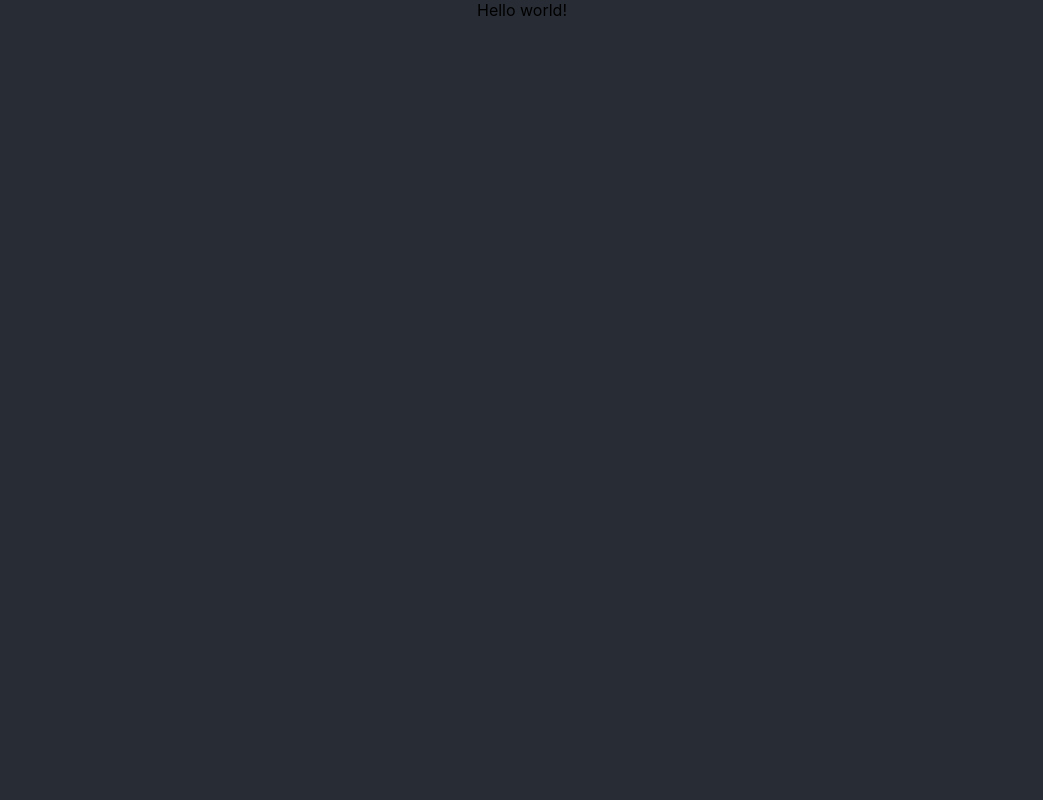
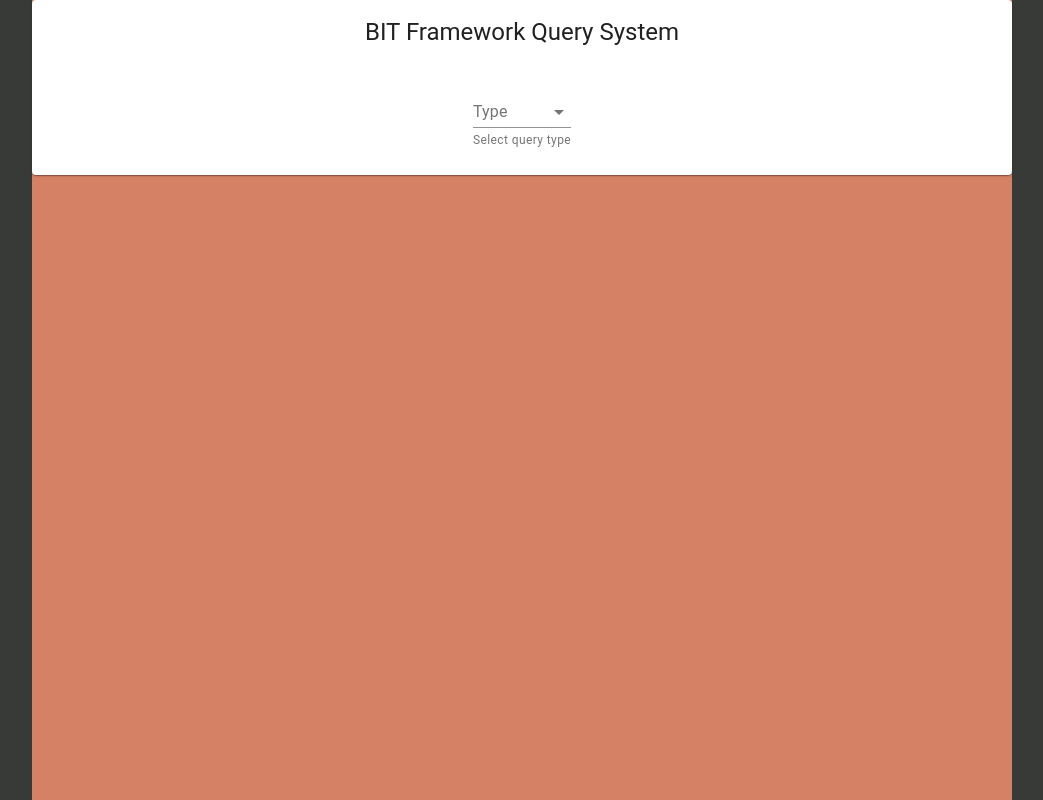
Before and after one commit to edendoron/bit-framework, a React (Create React App) app in the folder website/bit-ui/: page / in a window 1280 px wide. Shown: the whole page, without its empty margins (118-1161 px from the left). Built offline with nearby package versions, Linux system fonts and the light colour scheme; no server answers.

Commit message:
add Selector component

```diff
--- a/website/bit-ui/package.json
+++ b/website/bit-ui/package.json
@@ -3,6 +3,8 @@
   "version": "0.1.0",
   "private": true,
   "dependencies": {
+    "@material-ui/core": "^4.11.4",
+    "@material-ui/icons": "^4.11.2",
     "@testing-library/jest-dom": "^5.14.1",
     "@testing-library/react": "^11.2.7",
     "@testing-library/user-event": "^12.8.3",
@@ -10,6 +12,7 @@
     "@types/node": "^12.20.15",
     "@types/react": "^17.0.11",
     "@types/react-dom": "^17.0.7",
+    "axios": "^0.21.1",
     "react": "^17.0.2",
     "react-dom": "^17.0.2",
     "react-scripts": "4.0.3",
--- a/website/bit-ui/public/index.html
+++ b/website/bit-ui/public/index.html
@@ -24,20 +24,9 @@
       work correctly both with client-side routing and a non-root public URL.
       Learn how to configure a non-root public URL by running `npm run build`.
     -->
-    <title>React App</title>
+    <title>BIT UI</title>
   </head>
   <body>
-    <noscript>You need to enable JavaScript to run this app.</noscript>
     <div id="root"></div>
-    <!--
-      This HTML file is a template.
-      If you open it directly in the browser, you will see an empty page.
-
-      You can add webfonts, meta tags, or analytics to this file.
-      The build step will place the bundled scripts into the <body> tag.
-
-      To begin the development, run `npm start` or `yarn start`.
-      To create a production bundle, use `npm run build` or `yarn build`.
-    -->
   </body>
 </html>
--- a/website/bit-ui/src/App.tsx
+++ b/website/bit-ui/src/App.tsx
@@ -1,12 +1,54 @@
-import React from 'react';
+import React, {useEffect, useState} from 'react';
+import Axios from 'axios';
 import './App.css';
+import {Box, Card, CardContent, CardHeader} from '@material-ui/core'
+import {Selector} from "./components/Selector";
 
-function App() {
-  return (
-    <div className="App">
-      Hello world!
-    </div>
-  );
+const STORAGE_DATA_READ_URL = 'http://localhost:8082/data/read'
+
+export const App = () => {
+    const [queryType, setQueryType] = useState('');
+    const [data, setData] = useState();
+
+    const changeQueryType = (event: React.ChangeEvent<{ value: unknown }>) => {
+        setQueryType(event.target.value as string)
+    }
+
+    useEffect(() => {
+        Axios.get(STORAGE_DATA_READ_URL + '?config_failures').then((res) => {
+            setData(res.data)
+        })
+    }, [queryType]);
+
+    const renderData = () => {
+        switch (queryType){
+            case 'Reports':
+                break;
+            case 'BIT Status':
+                break;
+            case 'Config Files':
+                // return renderConfigs();
+        }
+        return <div/>;
+    }
+
+    // const renderSearch = () => {
+    //
+    // }
+
+    return (
+    <Box bgcolor="#373A36" minHeight="100vh" textAlign="center">
+        <Box bgcolor="#D48166" minHeight="100vh" marginRight="150px" marginLeft="150px">
+            <Card>
+                <CardHeader title="BIT Framework Query System"/>
+                <CardContent>
+                    <Selector queryType={queryType} onChange={changeQueryType} />
+                    {renderData()}
+                </CardContent>
+            </Card>
+        </Box>
+    </Box>
+    );
 }
 
 export default App;
--- /dev/null
+++ b/website/bit-ui/src/components/Selector.tsx
@@ -0,0 +1,25 @@
+import React, {FC} from 'react';
+import {FormControl, FormHelperText, InputLabel, MenuItem, Select} from "@material-ui/core";
+
+interface SelectorProps {
+    queryType: string,
+    onChange: (event: React.ChangeEvent<{ value: unknown }>) => void,
+}
+
+export const Selector: FC<SelectorProps> = ({queryType, onChange}) => {
+
+    return (
+        <FormControl>
+            <InputLabel>Type</InputLabel>
+            <Select
+                value={queryType}
+                onChange={onChange}
+            >
+                <MenuItem value={"Reports"}>Reports</MenuItem>
+                <MenuItem value={"BIT Status"}>Bit Status</MenuItem>
+                <MenuItem value={"Config Files"}>Config Files</MenuItem>
+            </Select>
+            <FormHelperText>Select query type</FormHelperText>
+        </FormControl>
+        )
+}
--- a/website/bit-ui/src/index.tsx
+++ b/website/bit-ui/src/index.tsx
@@ -4,8 +4,6 @@ import './index.css';
 import App from './App';
 
 ReactDOM.render(
-  <React.StrictMode>
-    <App />
-  </React.StrictMode>,
+    <App />,
   document.getElementById('root')
 );
```
